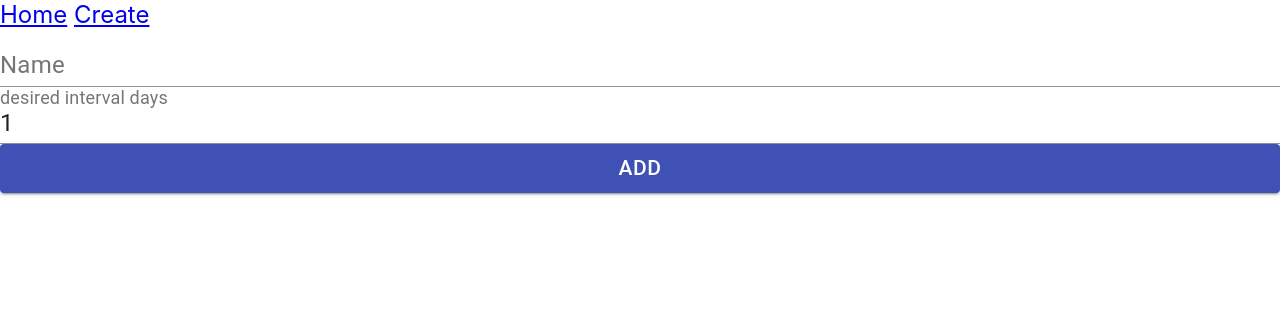
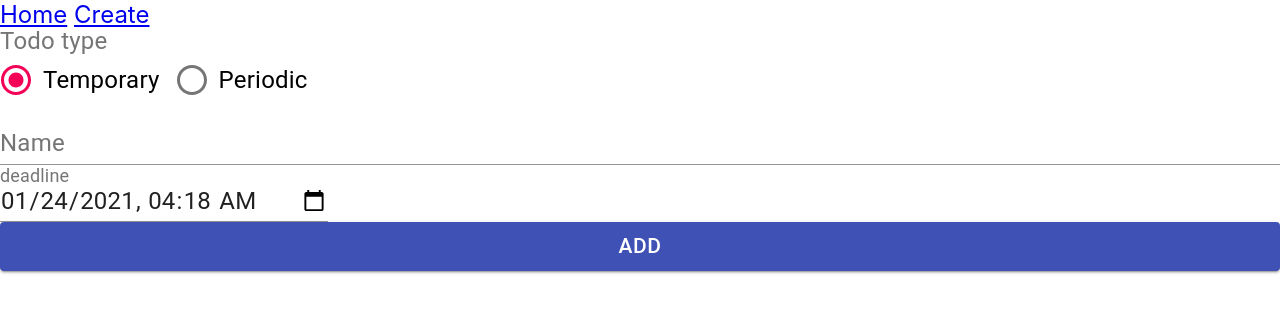
Before and after one commit to senbeiman/housework-todo-app, a React (Create React App) app: page /create in a window 1280 px wide. Shown: the top 312 px of the page. Built offline with nearby package versions, Linux system fonts and the light colour scheme.

Commit message:
add form to create temporary todo

```diff
--- a/db.json
+++ b/db.json
@@ -29,6 +29,12 @@
       "desired_interval_days": 1,
       "last_updated_at": null,
       "id": 5
+    },
+    {
+      "name": "test2",
+      "desired_interval_days": 3,
+      "last_updated_at": null,
+      "id": 6
     }
   ],
   "temporary_todos": [
@@ -41,6 +47,11 @@
       "id": 2,
       "name": "紹介状提出",
       "deadline": "2021-02-06T15:00:00"
+    },
+    {
+      "name": "test",
+      "deadline": "2021-01-26T06:20:00.000Z",
+      "id": 3
     }
   ]
 }
--- a/src/components/CreateTodo.tsx
+++ b/src/components/CreateTodo.tsx
@@ -1,8 +1,8 @@
 import React from 'react';
+import { format, parseJSON, sub } from 'date-fns';
 import { useFormik } from 'formik';
 import * as yup from 'yup';
-import Button from '@material-ui/core/Button';
-import TextField from '@material-ui/core/TextField';
+import { Button, TextField, FormControl, FormControlLabel, Radio, RadioGroup, FormLabel } from '@material-ui/core';
 import todoService from '../services/todo'
 import { useHistory } from 'react-router-dom';
 
@@ -20,16 +20,25 @@ const CreateTodo: React.FC = () => {
   const history = useHistory()
   const formik = useFormik({
     initialValues: {
+      todoType: 'temporary',
       name: '',
       desiredIntervalDays: 1,
+      deadline: format(new Date(), "yyyy-MM-dd'T'HH:mm")
     },
     validationSchema: validationSchema,
     onSubmit: async (values) => {
+      if (values.todoType === 'temporary') {
+        await todoService.create('/temporary_todos', {
+          name: values.name,
+          deadline: sub(parseJSON(`${values.deadline}:00`), { hours: 9 })
+        })
+      } else {
         await todoService.create('/periodic_todos', {
           name: values.name,
           desired_interval_days: values.desiredIntervalDays,
           last_updated_at: null
         })
+      }
       history.push('/')
     },
   });
@@ -37,6 +46,13 @@ const CreateTodo: React.FC = () => {
   return (
     <div>
       <form onSubmit={formik.handleSubmit}>
+        <FormControl component="fieldset">
+          <FormLabel component="legend">Todo type</FormLabel>
+          <RadioGroup row aria-label="todo type" name="todoType" value={formik.values.todoType} onChange={formik.handleChange}>
+            <FormControlLabel value="temporary" control={<Radio />} label="Temporary" />
+            <FormControlLabel value="periodic" control={<Radio />} label="Periodic" />
+          </RadioGroup>
+        </FormControl>
         <TextField
           fullWidth
           id="name"
@@ -47,6 +63,19 @@ const CreateTodo: React.FC = () => {
           error={formik.touched.name && Boolean(formik.errors.name)}
           helperText={formik.touched.name && formik.errors.name}
         />
+        {
+          formik.values.todoType === 'temporary' ?
+            <TextField
+              id="deadline"
+              name="deadline"
+              label="deadline"
+              type="datetime-local"
+              value={formik.values.deadline}
+              onChange={formik.handleChange}
+              InputLabelProps={{
+                shrink: true,
+              }}
+            /> :
             <TextField
               fullWidth
               id="desiredIntervalDays"
@@ -58,6 +87,7 @@ const CreateTodo: React.FC = () => {
               error={formik.touched.desiredIntervalDays && Boolean(formik.errors.desiredIntervalDays)}
               helperText={formik.touched.desiredIntervalDays && formik.errors.desiredIntervalDays}
             />
+        }
         <Button color="primary" variant="contained" fullWidth type="submit">
           Add
         </Button>
--- a/src/components/PeriodicTodos.tsx
+++ b/src/components/PeriodicTodos.tsx
@@ -45,7 +45,7 @@ const PeriodicTodos: React.FC = () => {
   useEffect(() => {
     const getPeriodicalTodos = async () => {
       const data = await todoService.get('/periodic_todos')
-      // todo: parse data from API
+      // TODO: parse data from API
       const todosToUpdate = (data as TodoBackend[]).map((todo) => {
         const lastUpdatedAt = todo.last_updated_at ? parseJSON(todo.last_updated_at) : null
         const lastUpdatedDistance = lastUpdatedAt && calculateDistanceFromToday(lastUpdatedAt)
@@ -59,7 +59,6 @@ const PeriodicTodos: React.FC = () => {
           daysLeftToDesired: lastUpdatedDistance && (desiredIntervalDays - lastUpdatedDistance)
         }
       })
-      console.log(todosToUpdate)
       setTodos(todosToUpdate)
     }
     getPeriodicalTodos()
@@ -94,7 +93,7 @@ const PeriodicTodos: React.FC = () => {
     <div>
       <div>Periodic</div>
       {sortedTodos.map(todo => (
-        <PeriodicTodo key={todo.name} todo={todo} />
+        <PeriodicTodo key={todo.id} todo={todo} />
       ))}
     </div>
   )
--- a/src/components/TemporaryTodos.tsx
+++ b/src/components/TemporaryTodos.tsx
@@ -43,7 +43,7 @@ const TemporaryTodos: React.FC = () => {
   useEffect(() => {
     const getTemporaryTodos = async () => {
       const data = await todoService.get('/temporary_todos')
-      // todo: parse data from API
+      // TODO: parse data from API
       const todosToUpdate = (data as TodoBackend[]).map((todo) => {
         const deadline = parseJSON(todo.deadline)
         const { distanceToDeadline, minutesLeftToDeadline } = calculateParametersToUpdate(deadline)
@@ -83,7 +83,7 @@ const TemporaryTodos: React.FC = () => {
     <div>
       <div>Temporary</div>
       {sortedTodos.map(todo => (
-        <TemporaryTodo key={todo.name} todo={todo} />
+        <TemporaryTodo key={todo.id} todo={todo} />
       ))}
     </div>
   )
--- a/src/services/todo.ts
+++ b/src/services/todo.ts
@@ -1,5 +1,5 @@
 import axios from 'axios';
-import { TemporaryTodoForm, PeriodicTodoSend } from '../types'
+import { TemporaryTodoSend, PeriodicTodoSend } from '../types'
 
 const baseUrl = 'http://localhost:3001'
 
@@ -8,7 +8,7 @@ const get = async (path: string): Promise<unknown> => {
   return data
 }
 
-const create = async (path: string, todo: TemporaryTodoForm | PeriodicTodoSend): Promise<unknown> => {
+const create = async (path: string, todo: TemporaryTodoSend | PeriodicTodoSend): Promise<unknown> => {
   const { data } = await axios.post(baseUrl + path, todo)
   return data
 }
@@ -18,7 +18,7 @@ const remove = async (path: string): Promise<unknown> => {
   return data
 }
 
-const edit = async (path: string, todo: TemporaryTodoForm | PeriodicTodoSend): Promise<unknown> => {
+const edit = async (path: string, todo: TemporaryTodoSend | PeriodicTodoSend): Promise<unknown> => {
   const { data } = await axios.put(baseUrl + path, todo)
   return data
 }
```
Also changed, not shown: src/types.ts (+6 -2 lines), 1 other file (tests, documents, lock files or other folders). Lines whose indentation alone changed are shown as unchanged.
